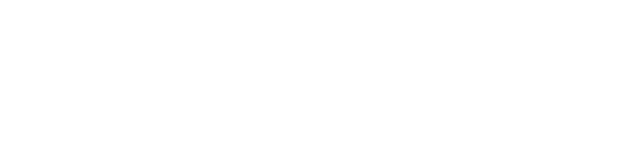
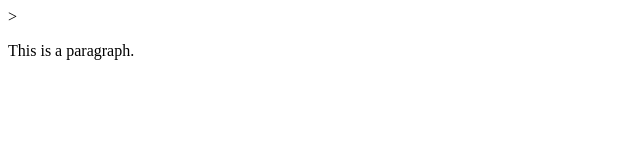
Before and after one commit to StagnantMoon/git-example-project, a plain HTML site: page index.html in a window 1280 px wide. Shown: the whole page, without its empty margins (0-640 px from the left). Drawn offline with Linux system fonts and the light colour scheme.

Commit message:
Added paragraph

```diff
--- a/index.html
+++ b/index.html
@@ -5,4 +5,7 @@
         <meta name="viewport" content="width=device=width, initial-scale=1.0">
         <title>Document</title>
 </head>
+<body>>
+    <p>This is a paragraph.</p>
+</body>
 </html>
```
Also changed, not shown: 1 other file.
